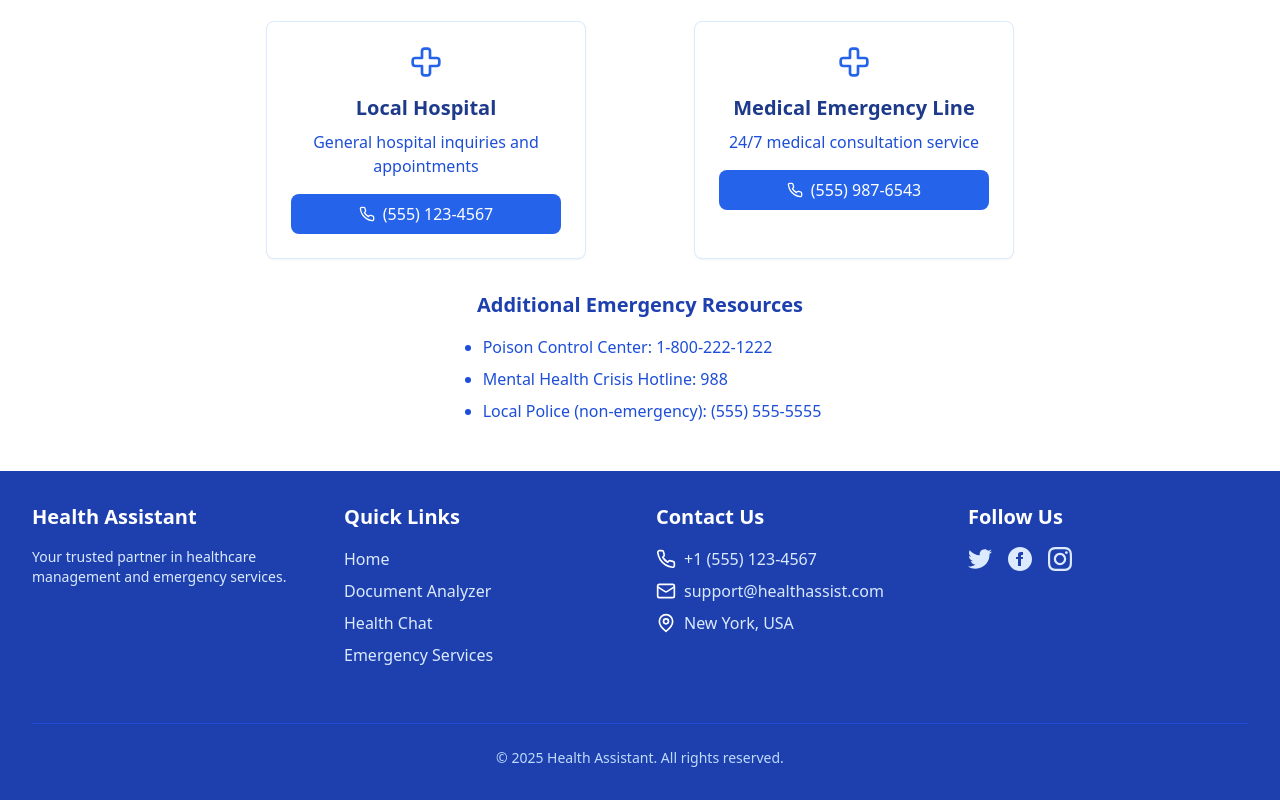
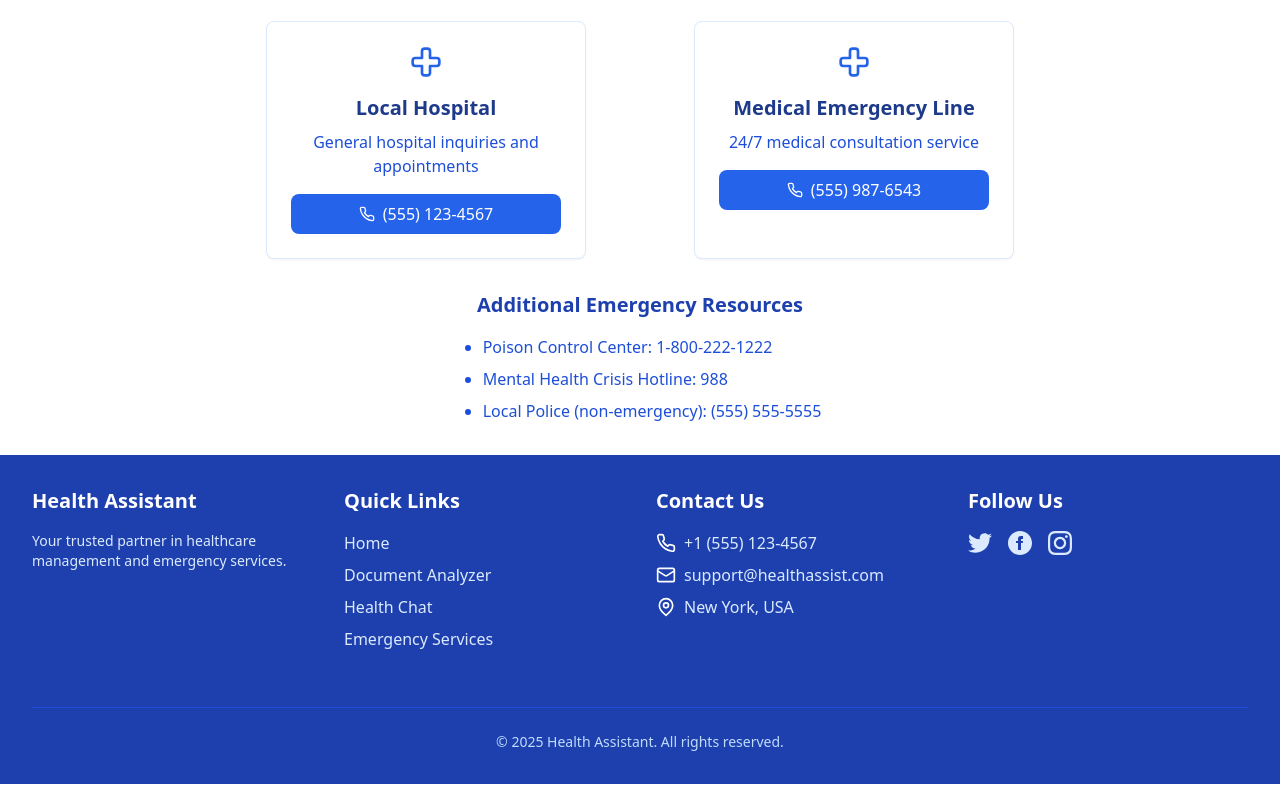
Before and after one commit to workspacereddy/Medical_AI, a React (Vite) app: page /emergency in a window 1280 px wide. Shown: the part 435-1235 px from the top of the page. Built offline with nearby package versions, Linux system fonts and the light colour scheme.

Commit message:
Update Footer.jsx

```diff
--- a/src/components/Footer.jsx
+++ b/src/components/Footer.jsx
@@ -3,7 +3,7 @@ import { MapPin, Phone, Mail } from 'lucide-react';
 
 const Footer = () => {
   return (
-    <footer className="bg-blue-800 text-white mt-12">
+    <footer className="bg-blue-800 text-white mt-8">
       <div className="max-w-7xl mx-auto px-4 sm:px-6 lg:px-8 py-8">
         <div className="grid grid-cols-1 md:grid-cols-4 gap-8">
           {/* About Section */}
```
